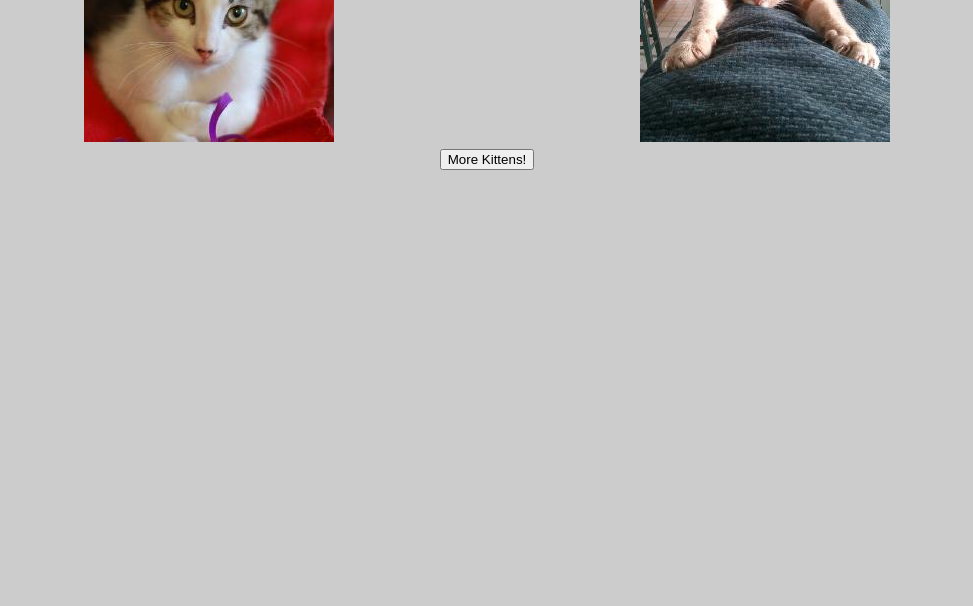
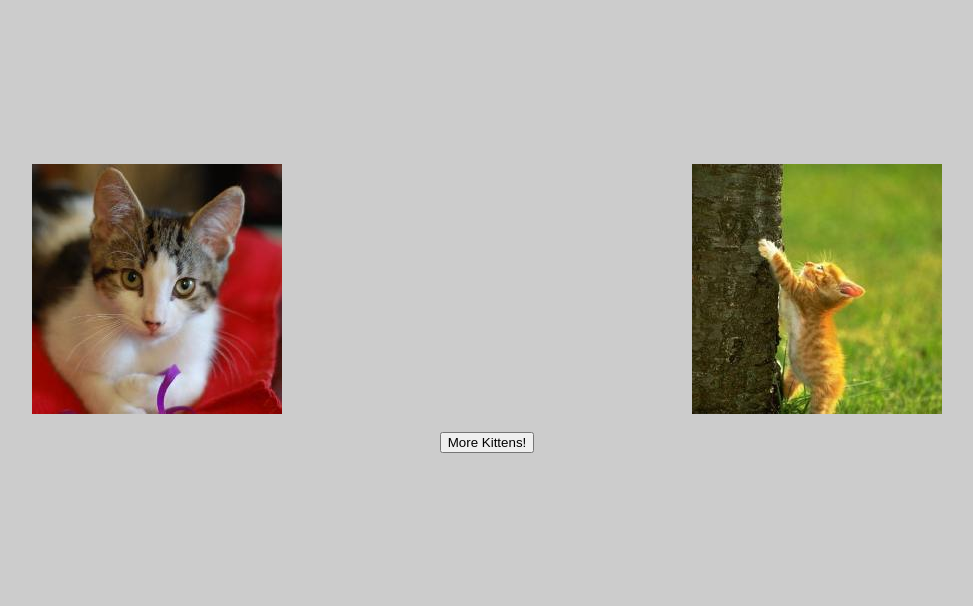
Before and after one commit to emlandi/kitten_game, a plain HTML site: page index.html in a window 1280 px wide. Shown: the part 194-800 px from the top of the page, without its empty margins (153-1126 px from the left). Drawn offline with nearby package versions, Linux system fonts and the light colour scheme.

Commit message:
could not get vote tracker to work properly, eventually decided to team up wtih Heidi & Alex. Nick helped us build a vote tracker from scratch. It uses jQuery and tracks votes. Next step is to add a chart.

```diff
--- a/css/style.css
+++ b/css/style.css
@@ -3,5 +3,10 @@ body{
   margin: 0 auto;
   background-color: #cccccc;
   font-family: "open sans condensed", sans-serif;
+  font-size: 24px;
   text-align: center;
 }
+
+.winner {
+  border: 5px solid black;
+}
--- a/index.html
+++ b/index.html
@@ -4,21 +4,26 @@
     <meta charset="UTF-8">
     <link rel="stylesheet" type="text/css" href="css/style.css">
     <link href='http://fonts.googleapis.com/css?family=Open+Sans+Condensed:300' rel='stylesheet' type='text/css'>
+    <script src="js/chart.min.js"></script>
     <title>Cutest Kitten Contest</title>
   </head>
   <body>
 
     <h1>Cutest Kitten Contest</h1>
+    <h2>Which is cuter?</h2>
 
-    <div class="body">
-      <input type="image" id="left">
-      <canvas id="chart"></canvas>
-      <input type="image" id="right">
+    <div id="main">
+      <img src="" id="pic1">
+      <canvas id="myChart" width="400" height="400"></canvas>
+      <img src="" id="pic2">
     </div>
 
-    <input type="submit" id="button" value="More Kittens!">
+    <input type="button" id="reroll" value="More Kittens!">
 
-    <script type="text/javascript" src="./js/vote-tracker.js">
-    </script>
+    <!-- // <script src="//code.jquery.com/jquery-1.11.3.min.js"></script> -->
+    <!-- // <script src="//code.jquery.com/jquery-migrate-1.2.1.min.js"></script> -->
+
+    <script src="https://ajax.googleapis.com/ajax/libs/jquery/2.1.4/jquery.min.js"></script>
+    <script type="text/javascript" src="js/vote-tracker-new.js"></script>
   </body>
 </html>
--- /dev/null
+++ b/js/vote-tracker-new.js
@@ -0,0 +1,80 @@
+var photo = function (path, number) {
+  this.path = path;
+  this.number = number;
+  this.votes = 0;
+}
+
+var cats = [];
+var left = undefined;
+var right = undefined;
+
+for (var i=0; i<=13; i++) {
+  cats.push(new photo("images/" + i + ".jpg", i));
+}
+
+console.log(cats);
+
+function randomNum(min, max){
+  return Math.floor(Math.random() * (max-min+1) + min);
+}
+
+function display(){
+  $('#pic1').attr("src", cats[left].path);
+  $('#pic2').attr("src", cats[right].path);
+}
+newDisplay();
+display();
+
+function newDisplay(){
+  left = randomNum(0, 13);
+  right = randomNum(0,13);
+  if (left == right) {
+    right = randomNum(0, 13);
+  }
+console.log(left, right);
+}
+
+$('#pic1').click(function(){
+  console.log("clicked");
+  $(this).attr("class", "winner");
+  $('#pic2').attr("class", "");
+  cats[left].votes++;
+  console.log(cats[left].votes);
+});
+
+$('#pic2').click(function(){
+  console.log("clicked");
+  $(this).attr("class", "winner");
+  $('#pic1').attr("class", "");
+  cats[right].votes++;
+  console.log(cats[right].votes);
+});
+
+$('#reroll').click(function(){
+  $('#pic1').attr("src", "");
+  $('#pic2').attr("src", "");
+  newDisplay();
+  display();
+});
+
+// Get context with jQuery - using jQuery's .get() method.
+var ctx = $("#myChart").get(0).getContext("2d");
+// This will get the first returned node in the jQuery collection.
+var myNewChart = new Chart(ctx);
+// And for a doughnut chart
+var myDoughnutChart = new Chart(ctx[1]).Doughnut(data,options);
+
+var data = [
+    {
+        value: cats[left].votes,
+        color:"#F7464A",
+        highlight: "#FF5A5E",
+        label: "Red"
+    },
+    {
+        value: cats[right].votes,
+        color: "#46BFBD",
+        highlight: "#5AD3D1",
+        label: "Green"
+    },
+]
--- a/js/vote-tracker.js
+++ b/js/vote-tracker.js
@@ -1,10 +1,8 @@
-//image constructor
 var Image = function(path) {
   this.path = path;
   this.votes = 0;
 }
 
-//instances of image
 var cat0 = new Image ('images/0.jpg');
 var cat1 = new Image ('images/1.jpg');
 var cat2 = new Image ('images/2.jpg');
@@ -24,11 +22,14 @@ var catArray = [cat0, cat1, cat2, cat3, cat4, cat5, cat6, cat7, cat8, cat9, cat1
 
 var Tracker = function() {
   this.catArray = catArray;
+  this.left = document.getElementById('left');
+  this.right = document.getElementById('right');
   //console.log(catArray);
 }
 
-Tracker.prototype.randomNumber = function() {
-  this.random = parseInt(Math.floor(Math.random() * (this.catArray.length)));
+Tracker.prototype.randomNumber = function () {
+  this.random = parseInt(Math.floor(Math.random() * this.catArray.length));
+  //console.log("random number generated is " + this.random);
   return this.random;
 }
 
@@ -52,28 +53,32 @@ Tracker.prototype.images = function() {
 }
 
 Tracker.prototype.display = function() {
-  var left = document.getElementById('left');
-  var right = document.getElementById('right');
+  // var left = document.getElementById('left');
+  // var right = document.getElementById('right');
   var imgs = this.images();
 
-  left.src = imgs[0];
-  right.src = imgs[1];
+  this.left.src = imgs[0];
+  this.right.src = imgs[1];
 
-  this.leftVote = document.getElementById('left');
-  this.leftVote.addEventListener('click', function() {
+  console.log(this.left.src, this.right.src, this.leftImageRandom, this.rightImageRandom);
+
+  this.left.addEventListener('click', function() {
+    console.log("this is the index number of the left image: " + imgs[2]);
     catArray[imgs[2]].votes += 1;
+    console.log("this is the vote count of the image at index " + imgs[2] + ": " + catArray[imgs[2]].votes);
   }, false);
 
-  this.rightVote = document.getElementById('right');
-  this.rightVote.addEventListener('click', function() {
+  this.right.addEventListener('click', function() {
+    console.log("this is the index number of the right image: " + imgs[3]);
     catArray[imgs[3]].votes += 1;
+    console.log("this is the vote count of the image at index " + imgs[3] + ": " + catArray[imgs[3]].votes);
+  }, false);
+
+  var nextRound = document.getElementById('button');
+  nextRound.addEventListener('click', function() {
+    render.display();
   }, false);
 }
 
 var render = new Tracker()
 render.display();
-
-var nextRound = document.getElementById('button');
-nextRound.addEventListener('click', function() {
-  render.display();
-}, false);
```
Also changed, not shown: js/chart.min.js (renamed from chart.min.js), 4 other files.
